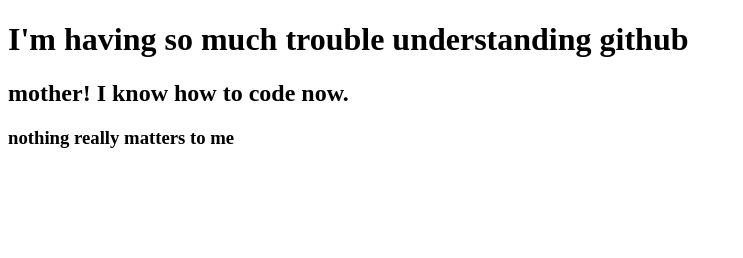
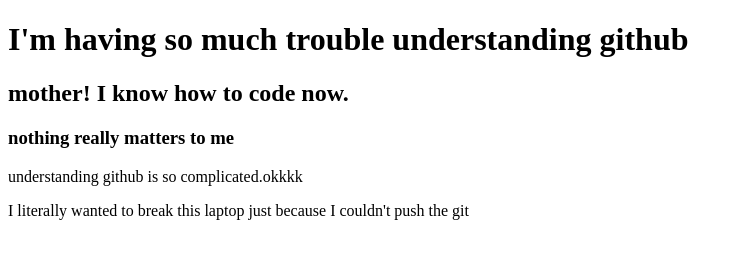
Before and after one commit to NusratNity/my-second-repo, a plain HTML site: page index.html in a window 1280 px wide. Shown: the whole page, without its empty margins (0-743 px from the left). Drawn offline with Linux system fonts and the light colour scheme.

Commit message:
styles added

```diff
--- a/index.html
+++ b/index.html
@@ -5,10 +5,13 @@
     <meta http-equiv="X-UA-Compatible" content="IE=edge">
     <meta name="viewport" content="width=device-width, initial-scale=1.0">
     <title>My second github repo</title>
+    <link rel="stylesheet" href="style.css">
 </head>
 <body>
     <h1> I'm having so much trouble understanding github</h1>
     <h2> mother! I know how to code now.</h2>
     <h3>nothing really matters to me</h3>
+    <p>understanding github is so complicated.okkkk</p>
+    <p>I literally wanted to break this laptop just because I couldn't push the git</p>
 </body>
 </html>
```
